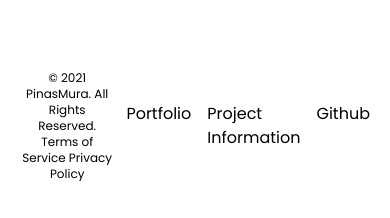
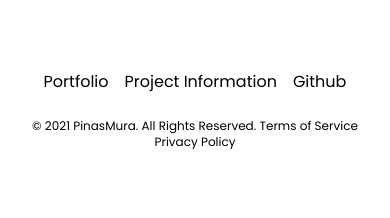
Before and after one commit to wilhelmusolejr/PinasMura, a React (Vite) app in the folder frontend/: page / in a window 390 px wide. Shown: the part 3638-3856 px from the top of the page. After the commit the page ends 3828 px from the top, so only its background shows below. Built offline with nearby package versions, Linux system fonts and the light colour scheme; no server answers.

Commit message:
added links in footer

```diff
--- a/frontend/src/components/Footer.jsx
+++ b/frontend/src/components/Footer.jsx
@@ -5,12 +5,13 @@ const github = import.meta.env.VITE_SOCIAL_GITHUB;
 export default function Footer() {
   return (
     <footer>
-      <div className="container mx-auto mt-60 flex items-center justify-between gap-3 px-5 pb-10">
+      {/* <div className="container flex items-center justify-between gap-3 px-5 pb-10 mx-auto mt-60"> */}
+      <div className="container mx-auto mt-60 flex flex-col-reverse items-center justify-center gap-6 px-5 pb-10 md:flex-row md:justify-between">
         <p className="text-center text-xs">
           {`© 2021 PinasMura. All Rights Reserved. Terms of Service Privacy
           Policy`}
         </p>
-        <div className="flex gap-4">
+        <div className="flex flex-wrap justify-start gap-4">
           <a target="_blank" href={portfolio}>
             Portfolio
           </a>
```
